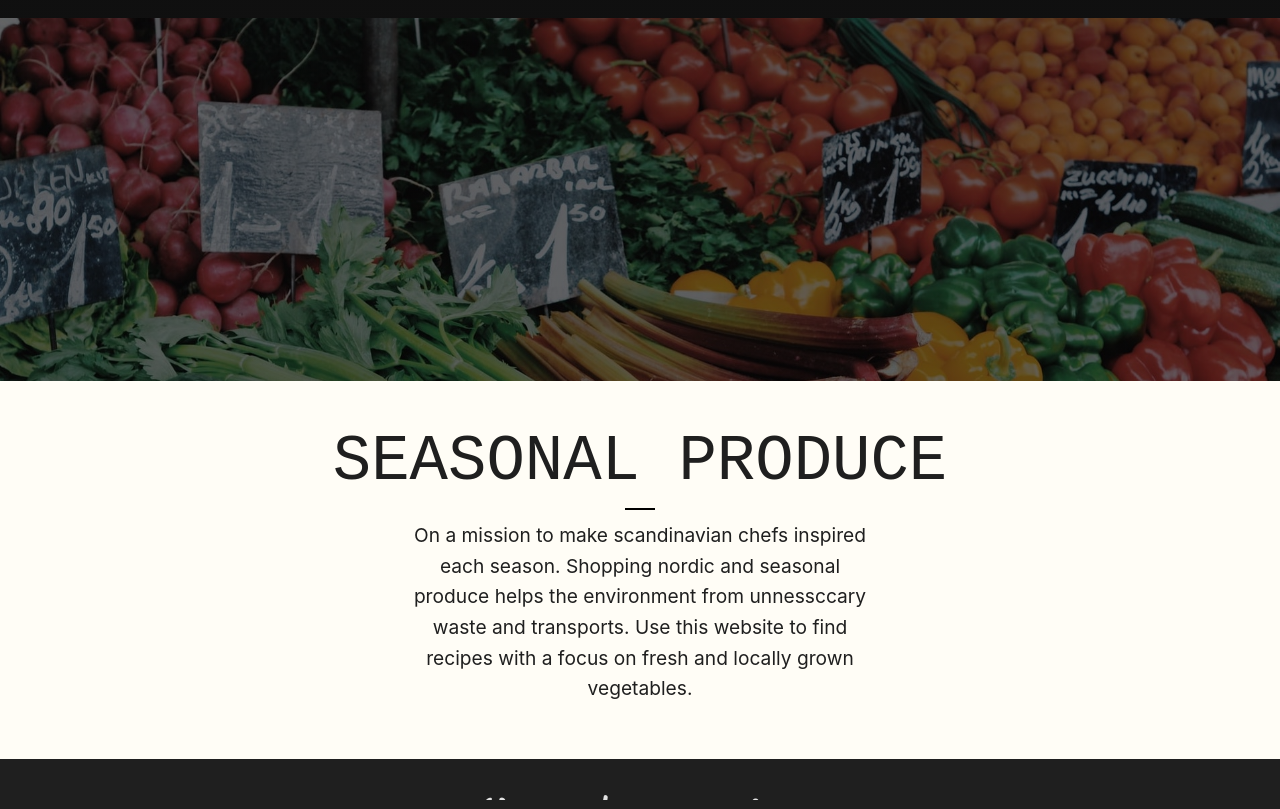
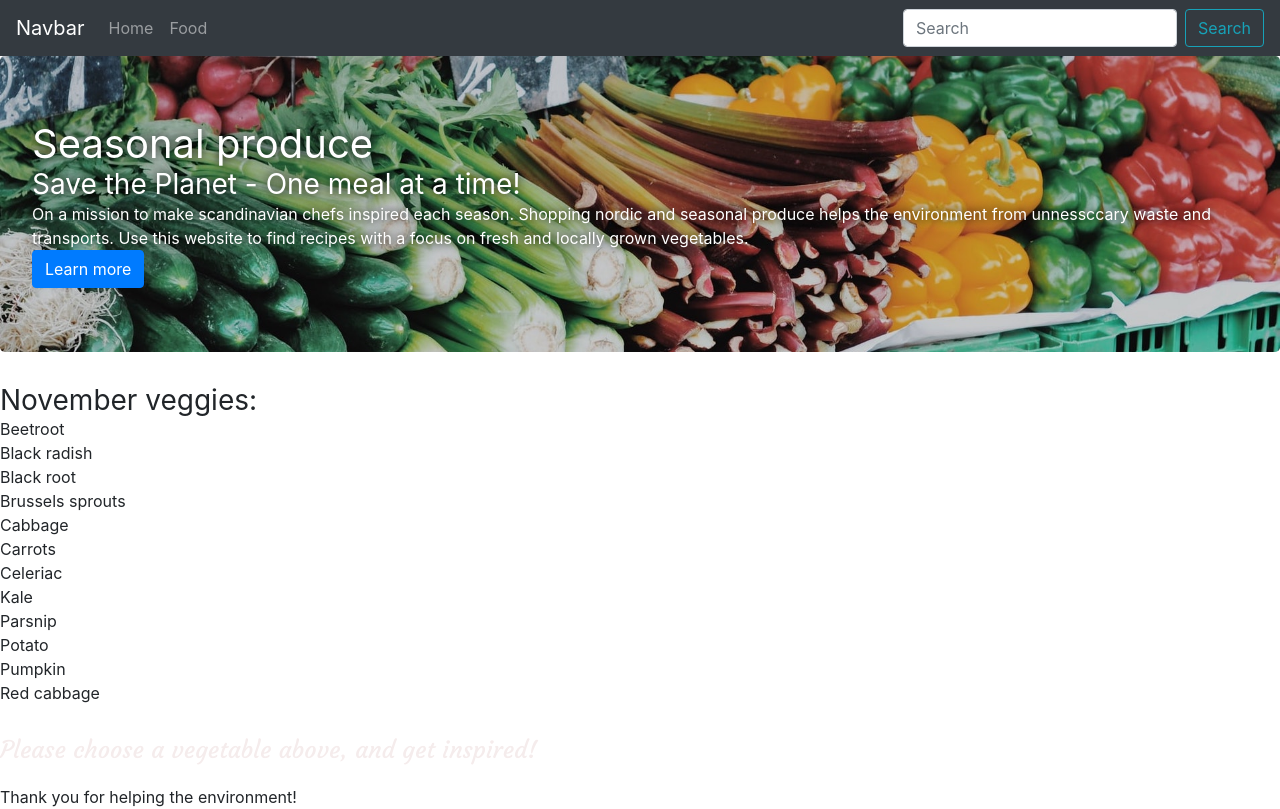
Before and after one commit to Joakim-Andersson/Seasonal-produce, a React (Create React App) app in the folder client/: page /food in a window 1280 px wide. Built offline with nearby package versions, Linux system fonts and the light colour scheme.

Commit message:
Import Bootstrap for remake of design

```diff
--- a/client/package.json
+++ b/client/package.json
@@ -11,6 +11,7 @@
     "file-system": "^2.2.2",
     "node-fetch": "^2.6.1",
     "react": "^17.0.1",
+    "react-bootstrap": "^1.5.2",
     "react-dom": "^17.0.1",
     "react-scripts": "4.0.0",
     "web-vitals": "^0.2.4"
--- a/client/src/App.css
+++ b/client/src/App.css
@@ -2,256 +2,26 @@
 @import url('https://fonts.googleapis.com/css2?family=Courgette&display=swap');
 html {
   box-sizing: border-box;
-  scroll-behavior: smooth;
+  font-size: 16px;
+}
+
+*, *:before, *:after {
+  box-sizing: inherit;
 }
 
 body, h1, h2, h3, h4, h5, h6, p, ol, ul {
   margin: 0;
   padding: 0;
   font-weight: normal;
-  display: flex;
-  justify-content: center;
-}
-
-body, html {
-  height: 100%;
-  overflow-y: scroll;
 }
 
 ol, ul {
   list-style: none;
 }
 
-body {
-  background-color: #1f1f1f;
-  display: flex;
-  flex-direction: column;
-  align-items: center;
-  justify-content: center;
-  color: rgb(23, 23, 23);
-}
-
-#root {
-  background-color: #1f1f1f;
-  display: flex;
-  flex-direction: column;
-  align-items: center;
-  justify-content: center;
-  color: rgb(226, 226, 226);
-  overflow-y: scroll;
-}
-
-/* Navbar */
-
-.navbar {
-  background-color: #1f1f1f;
-  position: sticky;
-  display: flex;
-  overflow: hidden;
-  width: 100%;
-  padding: 10px;
-  flex-direction: row;
-  align-items: center;
-  justify-content: center;
-  z-index: 999;
-}
-
-.navbar ul {
-  display: flex;
-}
-
-.navbar li {
-  margin-right: 20px;
-  margin-bottom: 10px;
-}
-
-.navbar li a {
-  text-decoration: none;
-  font-size: 1em;
-  font-weight: 800;
-  color: rgb(236, 222, 222);
-  text-transform: uppercase;
-}
-
-.navbar li a:hover {
-  border-bottom: 2px solid #fff;
-}
-
-/* The hero image */
-
-.hero {
-  height: 1000px;
-}
-
-.hero-image {
-  background-image: linear-gradient(rgba(0.5, 0.5, 0.5, 0.5), rgba(0, 0, 0, 0.5)), url("./unsplash.jpg");
-  background-repeat: no-repeat;
-  background-attachment: fixed;
-  background-position: center;
-  background-size: 100%;
-  height: 100%;
-  display: flex;
-  flex-direction: row;
-  align-items: center;
-  justify-content: center;
-}
-
-.hero-text {
-  left: 50%;
-  height: 50%;
-  text-align: center;
-  transform: translate(-50%, -50%);
-  color: rgb(255, 253, 246);
-}
-
-.hero-text h1 {
-  font-family: 'Courgette', cursive;
-  font-size: 4em;
-  text-decoration: underline;
-  margin: 20px;
-}
-
-.hero-text h4 {
-  font-family: 'Courgette', cursive;
-  font-size: 2em;
-}
-
-.hero-text p {
-  font-size: 2em;
-}
-
-.hero-text button {
-  border: none;
-  outline: 0;
-  display: inline-block;
-  padding: 10px 25px;
-  color: black;
-  background-color: rgb(255, 253, 246);
-  text-align: center;
-  cursor: pointer;
-  margin: 30px;
-}
-
-.hero-text button:hover {
-  background-color: rgb(94, 93, 93);
-  color: white;
-}
-
-/*Story*/
-
-.Story {
-  background-color: rgb(255, 253, 246);
-  padding: 45px;
-  display: flex;
-  flex-direction: column;
-  align-items: center;
-  text-align: center;
-}
-
-.StoryH3 {
-  font-size: 4em;
-  font-family: 'Courier New', Courier, monospace;
-  color: #1f1f1f;
-  display: block;
-}
-
-.StoryH3:after {
-  content: '';
-  display: block;
-  margin-left: auto;
-  margin-right: auto;
-  margin-top: 10px;
-  border-top: 2px solid black;
-  left: 50%;
-  bottom: 0;
-  width: 30px;
-  height: 0px;
-}
-
-.Story p {
-  padding: 10px;
-  font-size: 1.2em;
-  color: #1f1f1f;
-  max-width: 40%;
-  text-align: center;
-  line-height: 1.6;
-}
-
-/* Monthheader */
-
-.month-name {
-  font-size: 2.5em;
-  font-family: 'Courgette', cursive;
-  display: block;
-}
-
-.month-name::after {
-  content: '';
-  display: block;
-  margin-left: auto;
-  margin-right: auto;
-  margin-top: 10px;
-  border-top: 2px solid rgb(243, 243, 243);
-  left: 50%;
-  bottom: 0;
-  width: 30px;
-  height: 0px;
-}
-
-/* Vegetable list */
-
-.main-veggielist {
-  display: flex;
-  justify-content: center;
-  align-items: center;
-  flex-direction: column;
-  padding: 30px 0px 30px 0px;
-}
-
-.monthFood {
-  display: flex;
-  flex-direction: row;
-  align-items: center;
-  justify-content: center;
-  flex-wrap: wrap;
-  font-size: 20px;
-  width: 50%;
-  padding: 20px 0px 30px 0px;
-}
-
-.list-monthFood {
-  display: flex;
-  flex-direction: row;
-  align-items: center;
-  justify-content: center;
-  margin: 20px;
-  border-radius: 5px;
-  min-width: 150px;
-  height: 25%;
-  width: 25%;
-  cursor: pointer;
-  text-transform: capitalize;
-  border: solid 1px rgb(236, 222, 222);
-  padding: 10px;
-  box-sizing: border-box;
-}
-
-.list-monthFood:hover {
-  color: #1f1f1f;
-  background-color: rgb(226, 226, 226);
-}
-
-/* Footer */
-
-.footer {
-  font-size: 1.5em;
-  margin: 20px;
-  margin-bottom: 40px;
-  display: flex;
-  flex-direction: row;
-  align-items: center;
-  justify-content: center;
-  font-family: 'Courgette', cursive;
+img {
+  max-width: 100%;
+  height: auto;
 }
 
 /* Recipecards */
@@ -415,3 +185,10 @@ body {
   max-width: 60%;
   line-height: 1.6;
 }
+
+.jumbotron {
+  background: url(unsplash.jpg) fixed center no-repeat;
+  background-size: cover;
+  color: white;
+  text-shadow: 0 0 10px black;
+}
--- a/client/src/App.js
+++ b/client/src/App.js
@@ -4,12 +4,11 @@ import {
   Switch, Route,
 } from 'react-router-dom';
 import './App.css';
-import Header from './component/Header';
+// import Header from './component/Header';
 import Footer from './component/Footer';
 import Navbar from './component/Navbar';
 import Main from './component/Main';
 import About from './component/About';
-import Story from './component/Story';
 
 const veggiePerMonth = [
   { "id": 0, "month": "January", "veggies": ["Brussels sprouts", "Kale", "Yellow onion", "Artichoke", "Carrots", "Parsnip", "Potato. Celeriac", "Black radish", "Beetroot", "Red cabbage", "Black root", "Cabbage"] },
@@ -55,8 +54,6 @@ function App() {
         <Navbar />
         <Switch>
           <Route path="/food">
-            <Header />
-            <Story />
             <Main foodNow={foodNow} nowMonth={nowMonth} />
           </Route>
           <Route exact path="/About">
--- a/client/src/component/Header.js
+++ b/client/src/component/Header.js
@@ -2,14 +2,8 @@ import React from 'react'
 
 function Header() {
     return (
-        <section className="hero">
-            <div className="hero-image">
-                <div className="hero-text">
-                    <h1>Save the Planet</h1>
-                    <h4>One meal at a time!</h4>
-                    <button>Get inspired by seasonal produce!</button>
-                </div>
-            </div>
+        <section className="header">
+
         </section>
     )
 }
--- a/client/src/component/Main.js
+++ b/client/src/component/Main.js
@@ -1,6 +1,9 @@
 import React, { useState } from "react";
 import Recipe from './Recipe';
 import arrow from '../arrow.png';
+import Jumbotron from 'react-bootstrap/Jumbotron'
+import Button from 'react-bootstrap/Button'
+
 const fetch = require('node-fetch');
 // import axios from "axios";
 
@@ -20,6 +23,19 @@ function Main({ foodNow, nowMonth }) {
 
     }
     return (
+        <React.Fragment>
+            <Jumbotron>
+                <h1>Seasonal produce</h1>
+                <h3>Save the Planet - One meal at a time! </h3>
+                <p>
+                On a mission to make scandinavian chefs inspired each season.
+                Shopping nordic and seasonal produce helps the environment from unnessccary waste and transports.
+                Use this website to find recipes with a focus on fresh and locally grown vegetables.
+                </p>
+                <p>
+                    <Button variant="primary">Learn more</Button>
+                </p>
+            </Jumbotron>
             <div className="main-veggielist">
                 <h3 className="month-name" >{nowMonth} veggies:</h3>
                 <ul className="monthFood" >
@@ -41,6 +57,7 @@ function Main({ foodNow, nowMonth }) {
                     </section>
                 )}
             </div>
+        </React.Fragment>
     )
 }
 
--- a/client/src/component/Navbar.js
+++ b/client/src/component/Navbar.js
@@ -1,19 +1,22 @@
 import React from 'react';
-import { Link } from 'react-router-dom';
+import ReactBootstrap, {Navbar, Button, Nav, Form, FormControl} from 'react-bootstrap'
 
-function Navbar() {
+
+
+function NavigationBar() {
     return (
-        <nav className="navbar">
-            <ul>
-                <li>
-                    <Link to="/food">Home</Link>
-                </li>
-                <li>
-                    <Link to="/about">About</Link>
-                </li>
-            </ul>
-        </nav>
+        <Navbar bg="dark" variant="dark">
+        <Navbar.Brand href="#home">Navbar</Navbar.Brand>
+        <Nav className="mr-auto">
+          <Nav.Link href="#home">Home</Nav.Link>
+          <Nav.Link href="#food">Food</Nav.Link>
+        </Nav>
+        <Form inline>
+          <FormControl type="text" placeholder="Search" className="mr-sm-2" />
+          <Button variant="outline-info">Search</Button>
+        </Form>
+      </Navbar>
     )
 }
 
-export default Navbar;
+export default NavigationBar;
--- a/client/src/component/Story.js
+++ /dev/null
@@ -1,16 +0,0 @@
-import React from 'react'
-
-function Story() {
-    return (
-        <section className="Story">
-            <h3 className="StoryH3" >SEASONAL PRODUCE</h3>
-            <p>
-            On a mission to make scandinavian chefs inspired each season.
-            Shopping nordic and seasonal produce helps the environment from unnessccary waste and transports.
-            Use this website to find recipes with a focus on fresh and locally grown vegetables.
-            </p>
-        </section>
-    )
-}
-
-export default Story
--- a/client/src/index.js
+++ b/client/src/index.js
@@ -1,6 +1,7 @@
 import React from 'react';
 import ReactDOM from 'react-dom';
 import './index.css';
+import 'bootstrap/dist/css/bootstrap.min.css';
 import App from './App';
 
 ReactDOM.render(
```
Also changed, not shown: 2 other files (tests, documents, lock files or other folders). Lines whose indentation alone changed are shown as unchanged.
